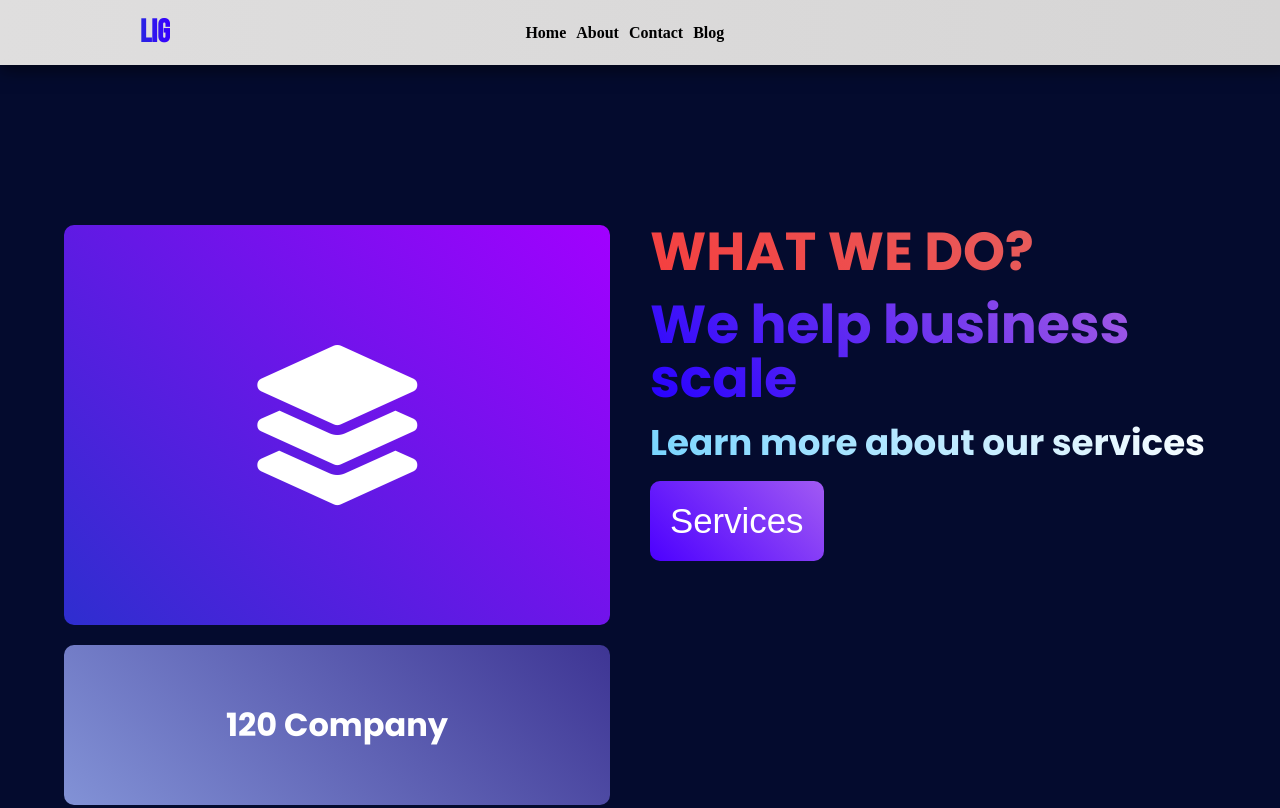
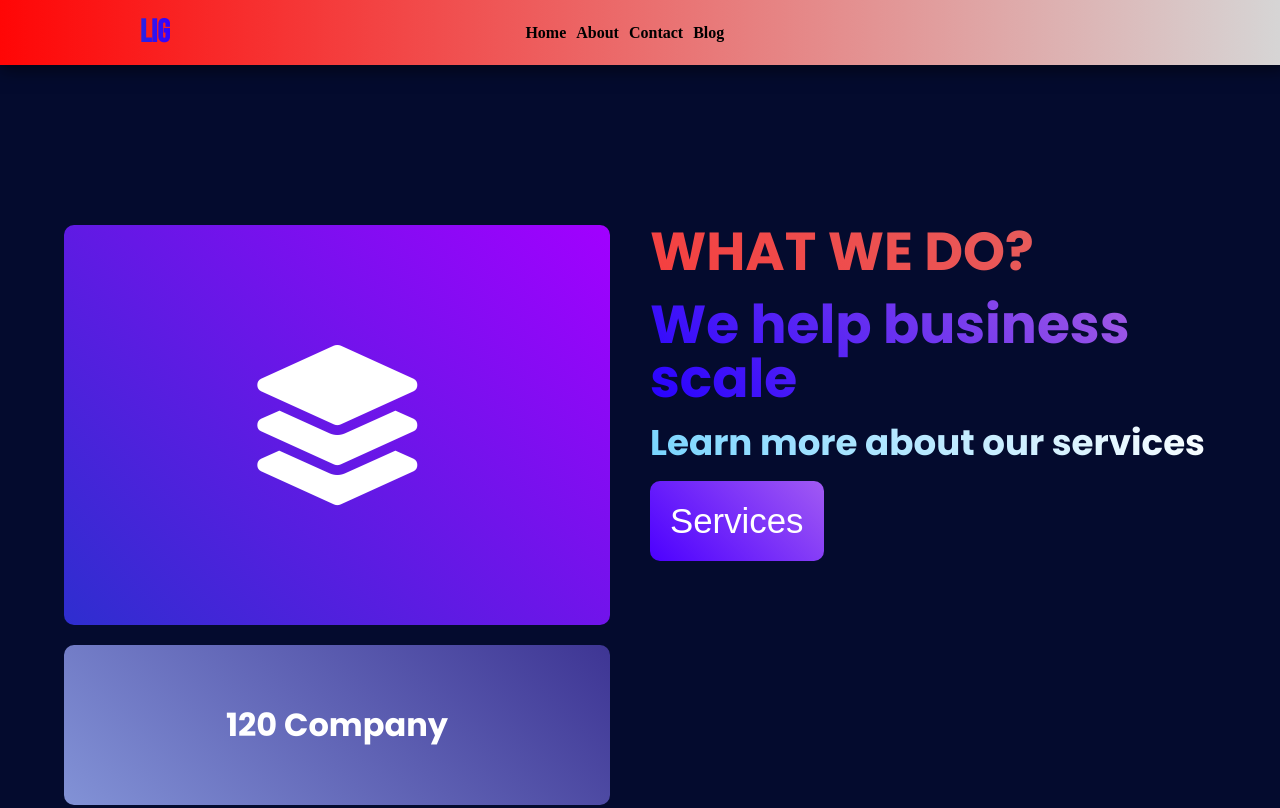
Before and after one commit to chinenvinicius/lig-website, a plain HTML site: page index.html in a window 1280 px wide. Shown: the top 808 px of the page. Drawn offline with Linux system fonts and the light colour scheme.

Commit message:
color change

```diff
--- a/sass/_headerFooter.scss
+++ b/sass/_headerFooter.scss
@@ -4,7 +4,7 @@
 :root{
 --logo-color:linear-gradient(90deg, rgb(40, 37, 226), rgb(55, 0, 255));
 --header-footer-bg:linear-gradient(90deg,
-rgb(223, 222, 222),
+rgb(255, 6, 6),
 rgb(214, 213, 213));
 --menu-color:rgb(0, 0, 0);
 
```
Also changed, not shown: style.css.
